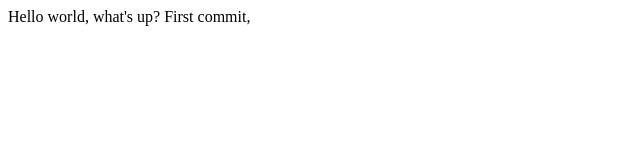
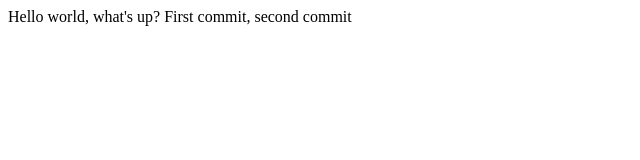
Before and after one commit to Dobbrzenie/nauka-gita, a plain HTML site: page index.html in a window 1280 px wide. Shown: the whole page, without its empty margins (0-640 px from the left). Drawn offline with Linux system fonts and the light colour scheme.

Commit message:
Update index.html second commit

```diff
--- a/index.html
+++ b/index.html
@@ -6,6 +6,6 @@
     <meta name="viewport" content="width-device-width, initial scale=1.0">
     </head>
     <body>
-        Hello world, what's up? First commit,
+        Hello world, what's up? First commit, second commit
     </body>
 </html>
```
